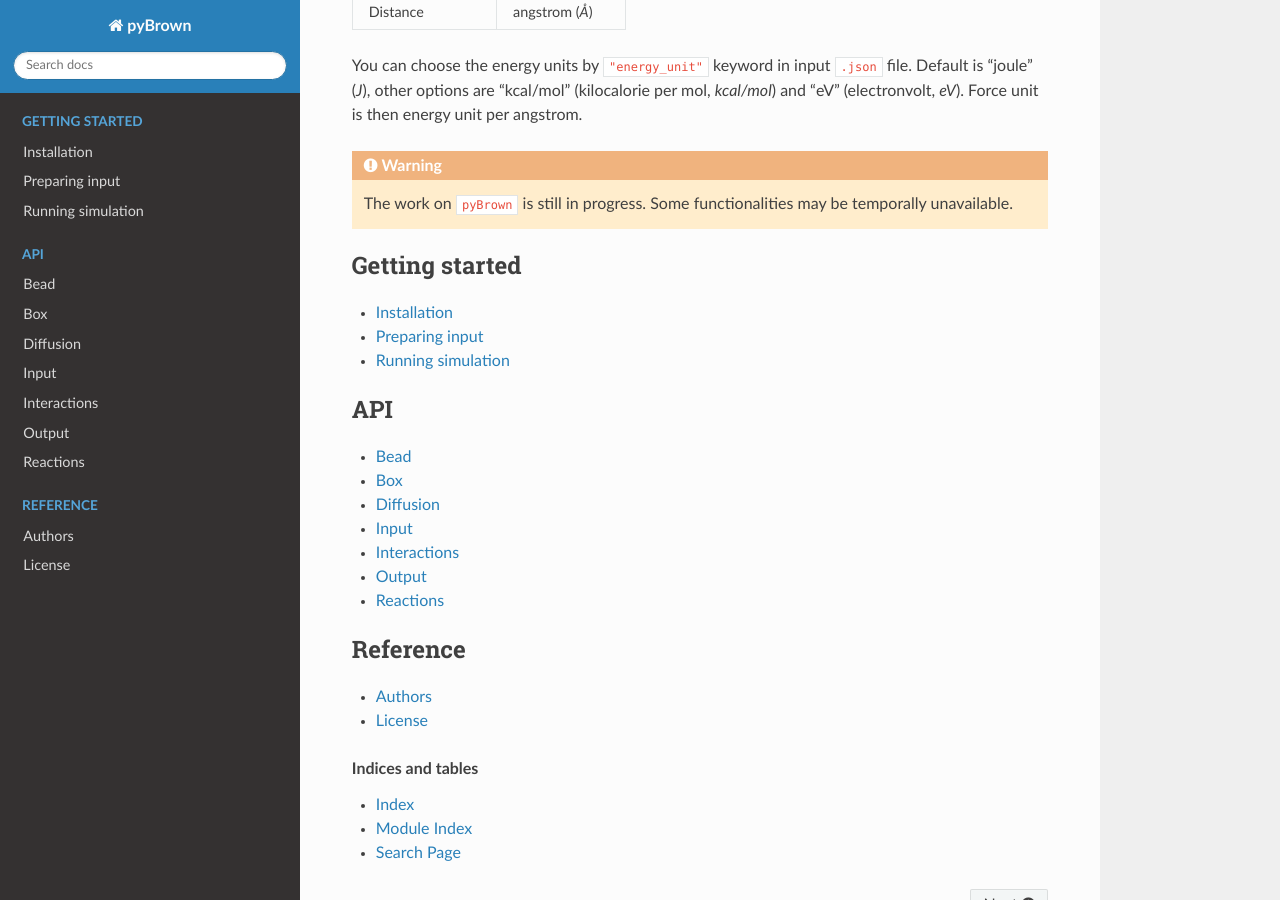
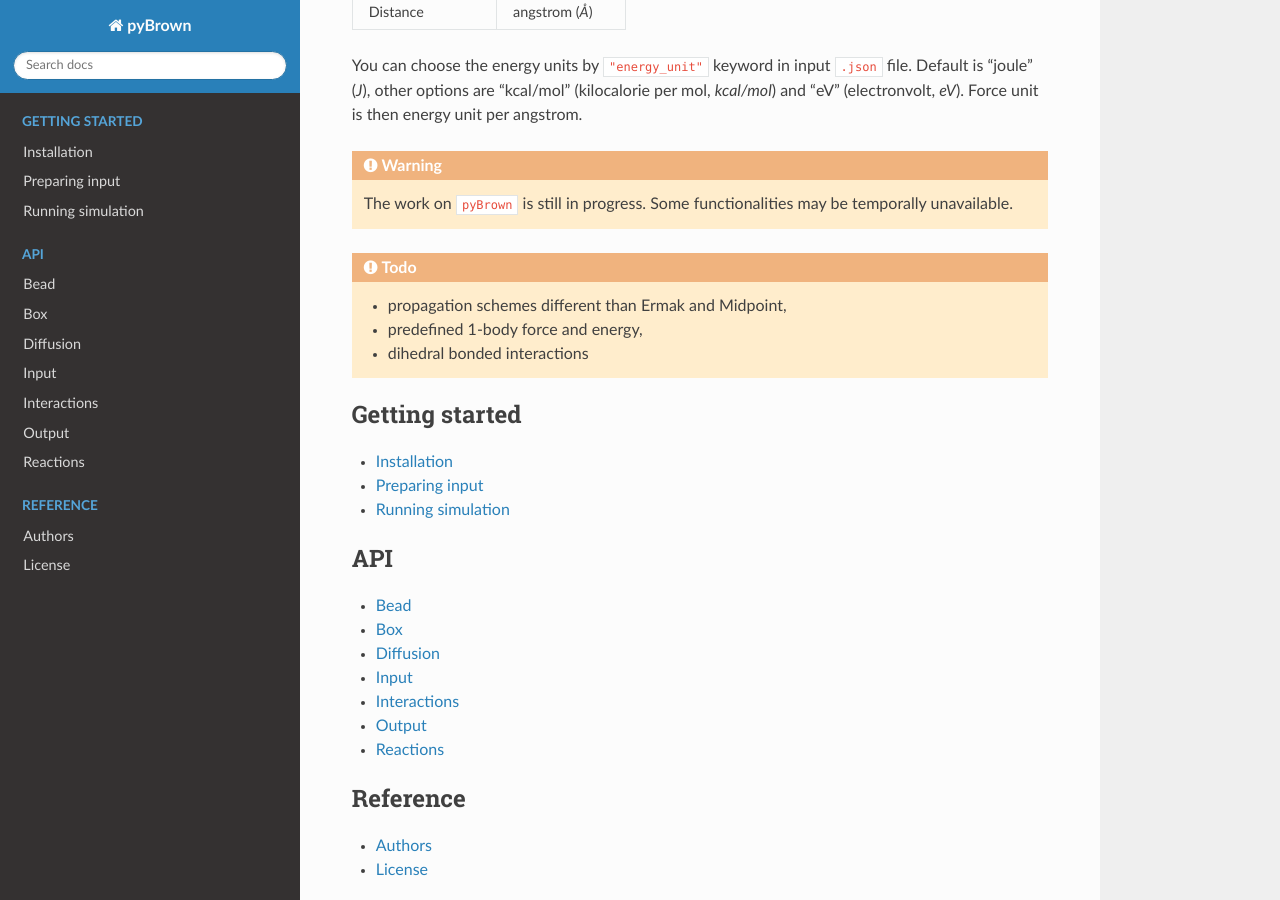
Before and after one commit to tskora/pyBrown, a Sphinx documentation site: the page built from docs/source/index.rst, in a window 1280 px wide and 900 px high, scrolled down 1599 px. Built offline with Sphinx 7.4.7 and the Read the Docs theme 2.0.0, drawn with Linux system fonts in a browser that asks for light colours.

Commit message:
some docs added, redundant method remved

```diff
--- a/docs/source/index.rst
+++ b/docs/source/index.rst
@@ -76,6 +76,11 @@ You can choose the energy units by ``"energy_unit"`` keyword in input ``.json``
 .. warning::
     The work on ``pyBrown`` is still in progress. Some functionalities may be temporally unavailable.
 
+.. todo::
+    - propagation schemes different than Ermak and Midpoint,
+    - predefined 1-body force and energy,
+    - dihedral bonded interactions
+
 .. toctree::
    :maxdepth: 1
    :caption: Getting started
```
Also changed, not shown: 1 other file.
